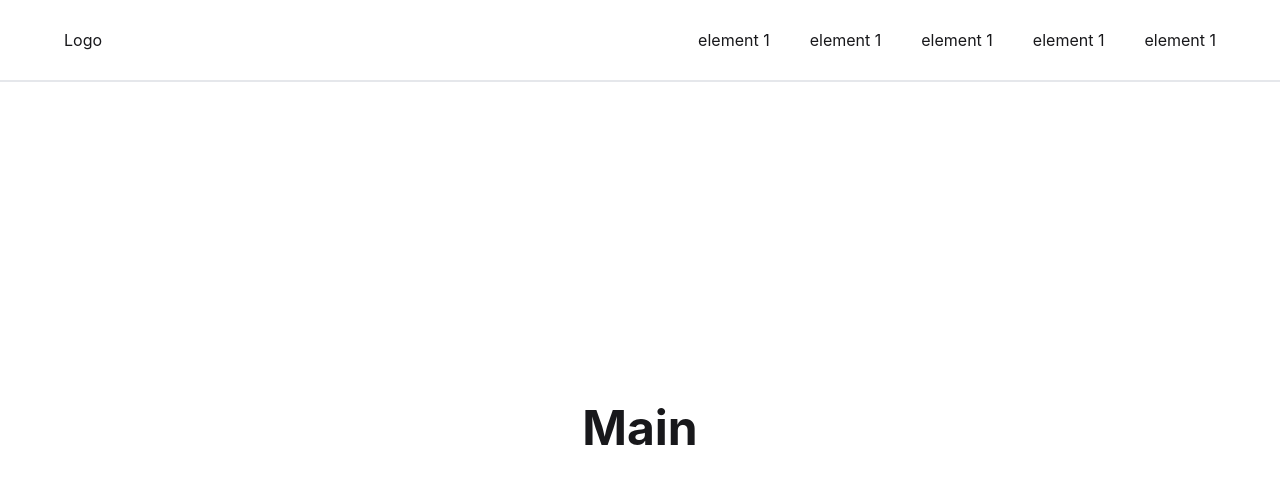
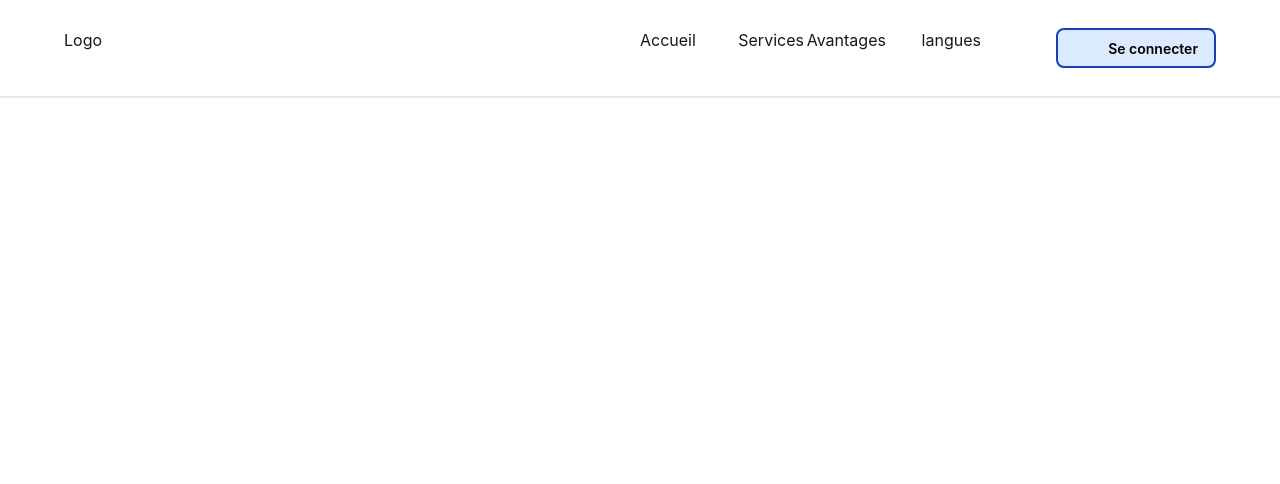
Before and after one commit to Nick-ulrich2/medassist, a React (Vite) app: page / in a window 1280 px wide. Shown: the top 484 px of the page. Built offline with nearby package versions, Linux system fonts and the light colour scheme.

Commit message:
la navBar est plus complexe que prevu car apres la lecture des requirements du client j'ai eu une nouvelle idee dont l'implementation est complexe donc j'y suis encore

```diff
--- a/src/App.jsx
+++ b/src/App.jsx
@@ -10,28 +10,26 @@ import Page6 from "./pages/RegisterPages/Page6";
 import PageSecrete from "./pages/RegisterPages/PageSecrete";
 import Navbar from "./components/Accueil/NavBar/Navbar";
 import Main from "./components/Accueil/Main/Main";
+import Dropdown from "./components/Accueil/Dropdown/Dropdown";
+import Accueil from "./components/Accueil/Accueil";
 
 function App() {
     return (
-        // <BrowserRouter>
-        //     <Routes>
-        //         <Route path="/" element={<Login />} />
-        //         <Route path="/login" element={<Login />} />
-        //         <Route path="/page1" element={<Page1 />} />
-        //         <Route path="/page2" element={<Page2 />} />
-        //         <Route path="/page3" element={<Page3 />} />
-        //         <Route path="/page4" element={<Page4 />} />
-        //         <Route path="/page5" element={<Page5 />} />
-        //         <Route path="/pagesecrete" element={<PageSecrete />} />
-        //         <Route path="/page6" element={<Page6 />} />
-        //         {/* <Route path="/page7" element={<Page7 />} /> */}
-        //     </Routes>
-        // </BrowserRouter>
+        <BrowserRouter>
+            <Routes>
+                <Route path="/" element={<Accueil />} />
+                <Route path="/login" element={<Login />} />
+                <Route path="/page1" element={<Page1 />} />
+                <Route path="/page2" element={<Page2 />} />
+                <Route path="/page3" element={<Page3 />} />
+                <Route path="/page4" element={<Page4 />} />
+                <Route path="/page5" element={<Page5 />} />
+                <Route path="/pagesecrete" element={<PageSecrete />} />
+                <Route path="/page6" element={<Page6 />} />
 
-        <div>
-            <Navbar/>
-            <Main/>
-        </div>
+            </Routes>
+        </BrowserRouter>
+
     )
 };
 
--- a/src/Modifications.md
+++ b/src/Modifications.md
@@ -45,7 +45,9 @@
 
 18 / 03 / 2026 (Nick)
 
-- Prototype de navbar fait, il ne manque plus qu'a ajouter les elements de la navbar et a faire la logique
+- Prototype de navbar fait, il ne manque plus qu'a faire la logique
+- Creation du Dropdown.jsx
+- logo.jsx
 
 
 
--- /dev/null
+++ b/src/components/Accueil/Accueil.jsx
@@ -0,0 +1,37 @@
+import React from 'react'
+import Main from './Main/Main'
+import Navbar from './NavBar/Navbar'
+import Dropdown from './Dropdown/Dropdown'
+import { CodeButton } from '../ui/Button'
+
+const Accueil = () => {
+  return (
+    <div>
+      <Navbar
+        element1="Accueil"
+        element2={
+          <Dropdown
+            el1="Teleconsultation"
+            el2="Soins à domicile"
+            el3="Pharmacie Express"
+            el4="Diagnostic IA"
+            el5="Services"
+          />
+        }
+        element3={
+          <Dropdown
+            el1="Teleconsultation"
+            el2="Soins à domicile"
+            el3="Pharmacie Express"
+            el4="Diagnostic IA"
+            el5="Avantages"
+          />
+        }
+        element4="langues"
+        element5={<CodeButton text="Se connecter"/>}
+      />
+    </div>
+  )
+}
+
+export default Accueil
--- /dev/null
+++ b/src/components/Accueil/Dropdown/Dropdown.jsx
@@ -0,0 +1,39 @@
+import {useState} from 'react';
+import { Link } from 'react-router-dom';
+
+export default function Dropdown({el1, el2, el3, el4, el5}){
+    const [active, setActive] = useState(false);
+
+    const handleDrop = () =>{
+        if(active == false){
+            setActive(true);
+        }
+        else{
+            setActive(false);
+        }
+    }
+    return(
+        <div className='flex justify-center'>
+            <span className="absolute" onClick={() => handleDrop()}>{el5}</span>
+            <ul className={`
+                borber
+                top-10
+                relative
+                ${active == true ? "block" : "hidden"} `}
+            >
+                <li className='border'>
+                    <Link to={`/${el1}`}>{el1}</Link>
+                </li>
+                <li className='border'>
+                    <Link to={`/${el2}`}>{el2}</Link>
+                </li>
+                <li className='border'>
+                    <Link to={`/${el3}`}>{el3}</Link>
+                </li>
+                <li className='border'>
+                    <Link to={`/${el4}`}>{el4}</Link>
+                </li>
+            </ul>
+        </div>
+    )
+}
--- a/src/components/Accueil/Main/Main.jsx
+++ b/src/components/Accueil/Main/Main.jsx
@@ -32,4 +32,4 @@ const Main = () => {
     )
 }
 
-export default Main
+export default Main;
--- a/src/components/Accueil/NavBar/Navbar.jsx
+++ b/src/components/Accueil/NavBar/Navbar.jsx
@@ -1,8 +1,9 @@
 import React from 'react';
 import { Link } from 'react-router-dom';
+import Dropdown from '../Dropdown/Dropdown';
 
 
-const Navbar = () => {
+const Navbar = ({ element1, element2, element3, element4, element5 }) => {
     return (
         <nav className='
             flex justify-center items-center
@@ -35,16 +36,26 @@ const Navbar = () => {
 
                 <ul className='
                     flex
-                    justify-center
-                    gap-x-3
+                    justify-between
+                    w-1/2
                     max-md:hidden
-                    md:gap-x-10'
+                    '
                 >
-                    <li><a href="/"> element 1</a></li>
-                    <li><a href="/"> element 1</a></li>
-                    <li><a href="/"> element 1</a></li>
-                    <li><a href="/"> element 1</a></li>
-                    <li><a href="/"> element 1</a></li>
+                    <li>
+                        <Link to={`/${element1}`}>{element1}</Link>
+                    </li>
+                    <li>
+                        <Link>{element2}</Link>
+                    </li>
+                    <li>
+                        <Link>{element3}</Link>
+                    </li>
+                    <li>
+                        <Link>{element4}</Link>
+                    </li>
+                    <li>
+                        <Link>{element5}</Link>
+                    </li>
                 </ul>
             </div>
         </nav>
--- a/src/components/ui/Button.jsx
+++ b/src/components/ui/Button.jsx
@@ -7,19 +7,19 @@ export function Button({ buttonText, type = "button", disabled }) {
 
     let position = "";
 
-    if(location.pathname == "/Page3"){
+    if (location.pathname == "/Page3") {
         position = "/Page4";
     }
-    else if(location.pathname == "/Page4"){
+    else if (location.pathname == "/Page4") {
         position = "/Page5";
     }
-    else if(location.pathname == "/Page5"){
+    else if (location.pathname == "/Page5") {
         position = "/PageSecrete";
     }
-    else if(location.pathname == "/PageSecrete"){
+    else if (location.pathname == "/PageSecrete") {
         position = "/Page6";
     }
-    else if(location.pathname == "/Page6"){
+    else if (location.pathname == "/Page6") {
         position = "/Page7";
     }
 
@@ -53,7 +53,7 @@ export function Button({ buttonText, type = "button", disabled }) {
     )
 }
 
-export function CodeButton({ icone, text, type = "button" }) {
+export function CodeButton({ icone = "", text, type = "button" }) {
     return (
         <button
             className="
@@ -65,9 +65,12 @@ export function CodeButton({ icone, text, type = "button" }) {
                 rounded-lg
                 btn-block
                 hover:bg-blue-800
+                transition-colors
                 hover:text-white
-                transition-colors
                 duration-300
+                active:scale-97
+                transition-scale
+                ease-out
             ">
             <span className="md:mr-7" >{icone}</span>
             {text}
--- a/src/pages/AuthPage.jsx
+++ b/src/pages/AuthPage.jsx
@@ -175,7 +175,7 @@ const AuthPage = ({ children, admin = "" }) => {
                 */}
 
             <div>
-              <Link to="/Login" className=" flex text-lg btn btn-ghost">
+              <Link to="/" className=" flex text-lg btn btn-ghost">
                 <ArrowLeftIcon className="h-5 w-5" />
                 Retour
               </Link>
```
